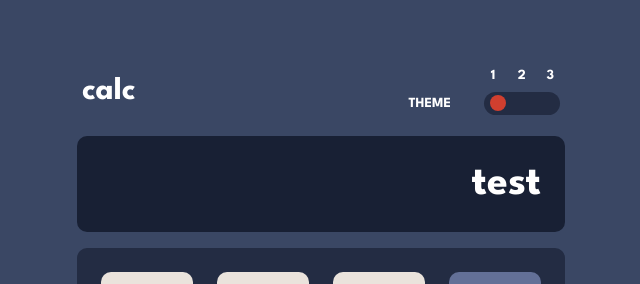
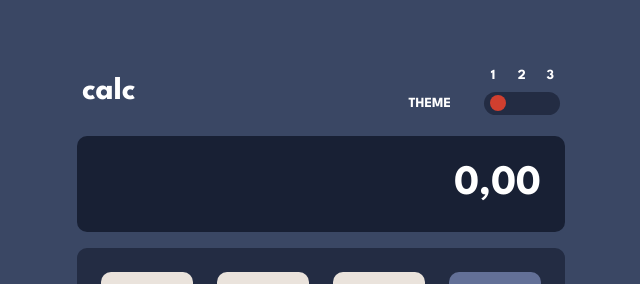
Before and after one commit to majbugdol/calculator-app, an Angular app: page /theme-1 in a window 1280 px wide. Shown: the top 284 px of the page, without its empty margins (319-959 px from the left). Built offline with nearby package versions, Linux system fonts and the light colour scheme.

Commit message:
changes score to 0,00

```diff
--- a/src/app/calc-first-theme/calc-first-theme.component.html
+++ b/src/app/calc-first-theme/calc-first-theme.component.html
@@ -10,7 +10,7 @@
         <a routerLink="/theme-2" routerLinkActive="active" class="toggle"></a>
       </div>
     </div>
-    <div class="calc-screen">test</div>
+    <div class="calc-screen">0,00</div>
     <div class="calc-keypad">
       <button class="calc-btn no-btn">7</button>
       <button class="calc-btn no-btn">8</button>
--- a/src/app/calc-second-theme/calc-second-theme.component.html
+++ b/src/app/calc-second-theme/calc-second-theme.component.html
@@ -10,7 +10,7 @@
         <a routerLink="/theme-3" routerLinkActive="active" class="toggle"></a>
       </div>
     </div>
-    <div class="calc-screen">test</div>
+    <div class="calc-screen">0,00</div>
     <div class="calc-keypad">
       <button class="calc-btn no-btn">7</button>
       <button class="calc-btn no-btn">8</button>
--- a/src/app/calc-third-theme/calc-third-theme.component.html
+++ b/src/app/calc-third-theme/calc-third-theme.component.html
@@ -10,7 +10,7 @@
         <a routerLink="/theme-1" routerLinkActive="active" class="toggle"></a>
       </div>
     </div>
-    <div class="calc-screen">test</div>
+    <div class="calc-screen">0,00</div>
     <div class="calc-keypad">
       <button class="calc-btn no-btn">7</button>
       <button class="calc-btn no-btn">8</button>
```
